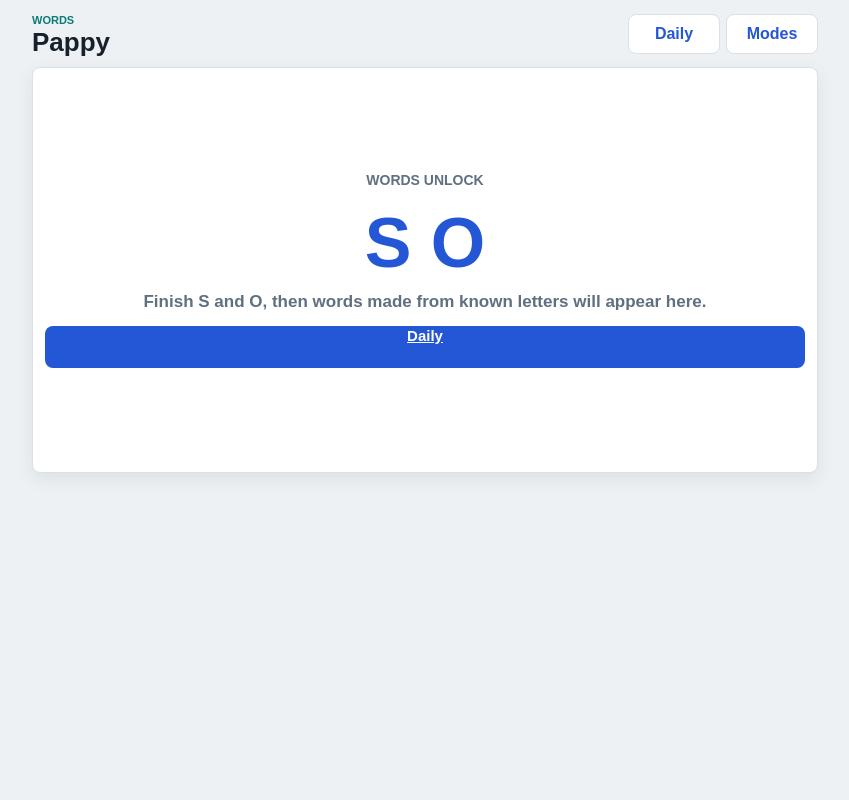
After one commit to luminerdy/morsePi, a Flask app: page /touch/words in a window 1280 px wide. The commit adds this page. Shown: the whole page, without its empty margins (215-1064 px from the left). Run offline with Flask 3, Linux system fonts and the light colour scheme.

Commit message:
Add known-letter words practice

```diff
--- a/app.py
+++ b/app.py
@@ -123,6 +123,14 @@ all_practice_letters = [
     "1", "2", "3", "4", "5", "6", "7", "8", "9", "0"
 ]
 alphabet_letters = [letter for letter in all_practice_letters if letter.isalpha()]
+word_practice_unlock_letters = ["S", "O"]
+word_practice_bank = [
+    "AM", "AN", "AS", "AT", "IN", "IS", "IT", "ME", "NO", "ON", "SO", "TO",
+    "EAT", "SAT", "SIT", "SET", "SEE", "SEA", "TEA", "TEN", "NET", "MEN",
+    "MET", "MAT", "MAN", "SON", "NOT", "TOO", "ANT", "MOM", "MINE", "NAME",
+    "MEAN", "MEAT", "MOON", "SOON", "TEAM", "TONE", "NOTE", "SEAT", "STEM",
+    "STONE"
+]
 letter_unlock_steps = [
     {
         "threshold": 100,
@@ -1276,6 +1284,59 @@ def daily_next_action(state):
     }
 
 
+def word_practice_unlocked(active_letters=None):
+    letters = set(active_letters or get_unlocked_practice_letters())
+    return all(letter in letters for letter in word_practice_unlock_letters)
+
+
+def available_word_practice_words(active_letters=None):
+    letters = set(active_letters or get_unlocked_practice_letters())
+
+    if not word_practice_unlocked(letters):
+        return []
+
+    return [
+        word for word in word_practice_bank
+        if all(character in letters for character in word)
+    ]
+
+
+def word_practice_summary(active_letters=None):
+    words = available_word_practice_words(active_letters)
+
+    return {
+        "unlocked": bool(words),
+        "count": len(words),
+        "unlock_letters": word_practice_unlock_letters,
+        "words": words,
+    }
+
+
+def word_practice_item(index=0, active_letters=None):
+    words = available_word_practice_words(active_letters)
+
+    if not words:
+        return None
+
+    normalized_index = index % len(words)
+    word = words[normalized_index]
+
+    return {
+        "word": word,
+        "morse": text_to_morse(word),
+        "index": normalized_index,
+        "next_index": (normalized_index + 1) % len(words),
+        "total": len(words),
+        "letters": [
+            {
+                "letter": letter,
+                "morse": text_to_morse(letter),
+            }
+            for letter in word
+        ],
+    }
+
+
 def step_key(step):
     return "".join(step["letters"])
 
@@ -1607,6 +1668,7 @@ def render_practice_template(template_name):
         progress=progress_summary(practice_letters, mode),
         score=mode_score(practice_letters, mode),
         overall=overall,
+        word_practice=word_practice_summary(overall["active_letters"]),
         letter_morse=get_practice_letter_morse(),
         progress_label=practice_modes[mode]["progress_label"],
         timing=get_practice_timing(mode, practice_target)
@@ -1848,6 +1910,26 @@ def touch_practice():
 @app.route("/touch/practice/run")
 def touch_practice_run():
     return render_practice_template("touch_practice.html")
+
+
+@app.route("/touch/words")
+def touch_words():
+    active_letters = get_unlocked_practice_letters()
+    overall = get_learning_overall(active_letters)
+    summary = word_practice_summary(active_letters)
+
+    try:
+        word_index = int(request.args.get("i", "0"))
+    except ValueError:
+        word_index = 0
+
+    return render_template(
+        "touch_words.html",
+        overall=overall,
+        word_practice=summary,
+        word_item=word_practice_item(word_index, active_letters),
+        timing=get_morse_timing()
+    )
 
 
 @app.route("/practice/new", methods=["POST"])
--- a/static/app.js
+++ b/static/app.js
@@ -333,6 +333,37 @@ async function playInBrowser() {
         if (browserPlayback === playback) {
             browserPlayback = null;
             setHomePlaybackState(false);
+        }
+    }
+}
+
+async function playWordCard() {
+    const panel = document.querySelector("[data-word-morse]");
+
+    if (!panel) {
+        return;
+    }
+
+    const morseText = (panel.dataset.wordMorse || "").trim();
+
+    if (!morseText) {
+        return;
+    }
+
+    stopBrowserPlayback();
+
+    const playback = {
+        cancelled: false,
+        oscillator: null
+    };
+
+    browserPlayback = playback;
+
+    try {
+        await playMorseText(morseText, playback);
+    } finally {
+        if (browserPlayback === playback) {
+            browserPlayback = null;
         }
     }
 }
@@ -1194,6 +1225,14 @@ function initializePracticeMode() {
         button.addEventListener("click", testBrowserSound);
     });
 
+    document.querySelectorAll("[data-word-play]").forEach(button => {
+        button.addEventListener("click", playWordCard);
+    });
+
+    document.querySelectorAll("[data-word-stop]").forEach(button => {
+        button.addEventListener("click", stopBrowserPlayback);
+    });
+
     const stopHereButton = document.getElementById("stopHereButton");
     if (stopHereButton) {
         stopHereButton.addEventListener("click", stopBrowserPlayback);
--- a/static/touch.css
+++ b/static/touch.css
@@ -20,6 +20,8 @@
 .touch-screen:has(.touch-message-layout),
 .touch-screen:has(.touch-key-layout),
 .touch-screen:has(.touch-settings-layout),
+.touch-screen:has(.touch-words-layout),
+.touch-screen:has(.touch-words-locked),
 .touch-screen:has(.touch-drill) {
     grid-template-rows: 54px minmax(0, 1fr);
 }
@@ -369,6 +371,120 @@
 .touch-timing-note strong {
     color: var(--primary);
     font-size: 28px;
+}
+
+.touch-words-layout {
+    min-height: 0;
+    display: grid;
+    grid-template-columns: minmax(0, 1fr) 210px;
+    grid-template-rows: 142px 112px minmax(0, 1fr);
+    gap: 8px;
+}
+
+.touch-word-card,
+.touch-words-locked .touch-word-card {
+    min-width: 0;
+    min-height: 0;
+    padding: 12px;
+    background: var(--surface);
+    border: 1px solid var(--border);
+    border-radius: 8px;
+    box-shadow: 0 6px 18px rgba(23, 33, 43, 0.08);
+}
+
+.touch-word-card span {
+    display: block;
+    margin-bottom: 6px;
+    color: var(--muted);
+    font-size: 14px;
+    font-weight: 900;
+    text-transform: uppercase;
+}
+
+.touch-word-card p {
+    margin: 0;
+    color: var(--muted);
+    font-size: 17px;
+    font-weight: 800;
+}
+
+.touch-word-hero strong {
+    display: block;
+    color: var(--primary);
+    font-size: 78px;
+    line-height: 0.9;
+    letter-spacing: 0;
+}
+
+.touch-word-morse strong {
+    display: block;
+    color: var(--text);
+    font-size: 44px;
+    line-height: 1;
+    overflow-wrap: anywhere;
+}
+
+.touch-word-letters div {
+    display: grid;
+    grid-template-columns: repeat(5, minmax(0, 1fr));
+    gap: 8px;
+}
+
+.touch-word-letters em {
+    min-width: 0;
+    display: grid;
+    place-items: center;
+    gap: 5px;
+    padding: 8px;
+    background: #edf5f0;
+    border: 1px solid #c7dfd0;
+    border-radius: 8px;
+    font-style: normal;
+}
+
+.touch-word-letters em strong {
+    color: var(--primary);
+    font-size: 26px;
+    line-height: 1;
+}
+
+.touch-word-letters em small {
+    color: var(--text);
+    font-size: 20px;
+    font-weight: 900;
+    line-height: 1;
+}
+
+.touch-word-actions {
+    grid-column: 2;
+    grid-row: 1 / 4;
+    display: grid;
+    gap: 8px;
+}
+
+.touch-word-actions .button {
+    width: 100%;
+    height: 100%;
+    min-height: 0;
+}
+
+.touch-words-locked {
+    min-height: 0;
+    display: grid;
+    place-items: stretch;
+}
+
+.touch-words-locked .touch-word-card {
+    display: grid;
+    align-content: center;
+    gap: 14px;
+    text-align: center;
+}
+
+.touch-words-locked .touch-word-card strong {
+    color: var(--primary);
+    font-size: 70px;
+    line-height: 1;
 }
 
 .touch-progress-layout {
--- /dev/null
+++ b/templates/touch_words.html
@@ -0,0 +1,69 @@
+<html>
+<head>
+    <title>Words - Pappy's Internet Telegraph</title>
+    <link rel="stylesheet" href="/static/style.css?v=20260621-4">
+    <link rel="stylesheet" href="/static/touch.css?v=20260624-2">
+    <meta name="viewport" content="width=device-width, initial-scale=1">
+</head>
+<body class="touch-ui"
+      data-tone-hz="{{ timing.tone_hz }}"
+      data-dot-ms="{{ timing.dot_ms }}"
+      data-dash-ms="{{ timing.dash_ms }}"
+      data-symbol-gap-ms="{{ timing.symbol_gap_ms }}"
+      data-letter-gap-ms="{{ timing.letter_gap_ms }}"
+      data-word-gap-ms="{{ timing.word_gap_ms }}">
+    <div class="touch-screen">
+        <header class="touch-titlebar compact">
+            <div>
+                <p class="eyebrow">Words</p>
+                <h1><a class="touch-student-link" href="/touch/students?next=/touch/daily">{{ current_student.name }}</a></h1>
+            </div>
+            <nav class="touch-top-actions" aria-label="Words navigation">
+                <a class="touch-top-link" href="/touch/daily">Daily</a>
+                <a class="touch-top-link" href="/touch/practice">Modes</a>
+            </nav>
+        </header>
+
+        {% if word_item %}
+            <main class="touch-words-layout" data-word-morse="{{ word_item.morse }}">
+                <section class="touch-word-card touch-word-hero">
+                    <span>Word</span>
+                    <strong>{{ word_item.word }}</strong>
+                    <p>{{ word_item.index + 1 }}/{{ word_item.total }} · built from known letters</p>
+                </section>
+
+                <section class="touch-word-card touch-word-morse">
+                    <span>Morse</span>
+                    <strong>{{ word_item.morse }}</strong>
+                </section>
+
+                <section class="touch-word-card touch-word-letters">
+                    <span>Letters</span>
+                    <div>
+                        {% for item in word_item.letters %}
+                            <em><strong>{{ item.letter }}</strong><small>{{ item.morse }}</small></em>
+                        {% endfor %}
+                    </div>
+                </section>
+
+                <section class="touch-word-card touch-word-actions">
+                    <button type="button" class="button primary" data-word-play>Play</button>
+                    <button type="button" class="button secondary" data-word-stop>Stop</button>
+                    <a class="button secondary" href="/touch/words?i={{ word_item.next_index }}">Next</a>
+                    <a class="button secondary" href="/touch/practice/run?mode=read">Read</a>
+                </section>
+            </main>
+        {% else %}
+            <main class="touch-words-locked">
+                <section class="touch-word-card">
+                    <span>Words Unlock</span>
+                    <strong>{{ word_practice.unlock_letters | join(" ") }}</strong>
+                    <p>Finish S and O, then words made from known letters will appear here.</p>
+                    <a class="button primary" href="/touch/daily">Daily</a>
+                </section>
+            </main>
+        {% endif %}
+    </div>
+<script src="/static/app.js?v=20260624-2"></script>
+</body>
+</html>
```
Also changed, not shown: templates/touch_practice_menu.html (+11 -0 lines), tests/test_learning_gates.py (+17 -0 lines), tests/test_routes.py (+44 -0 lines).
